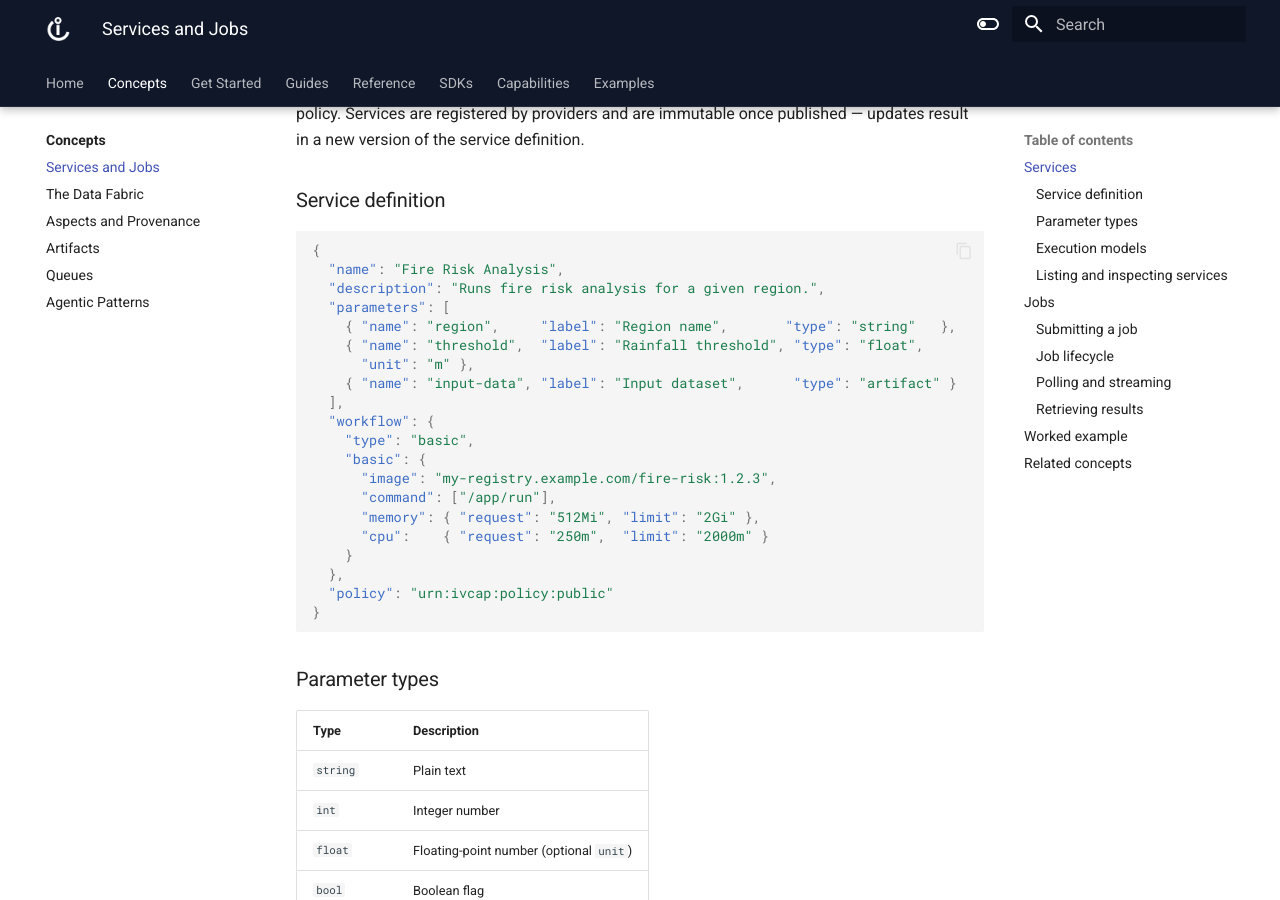
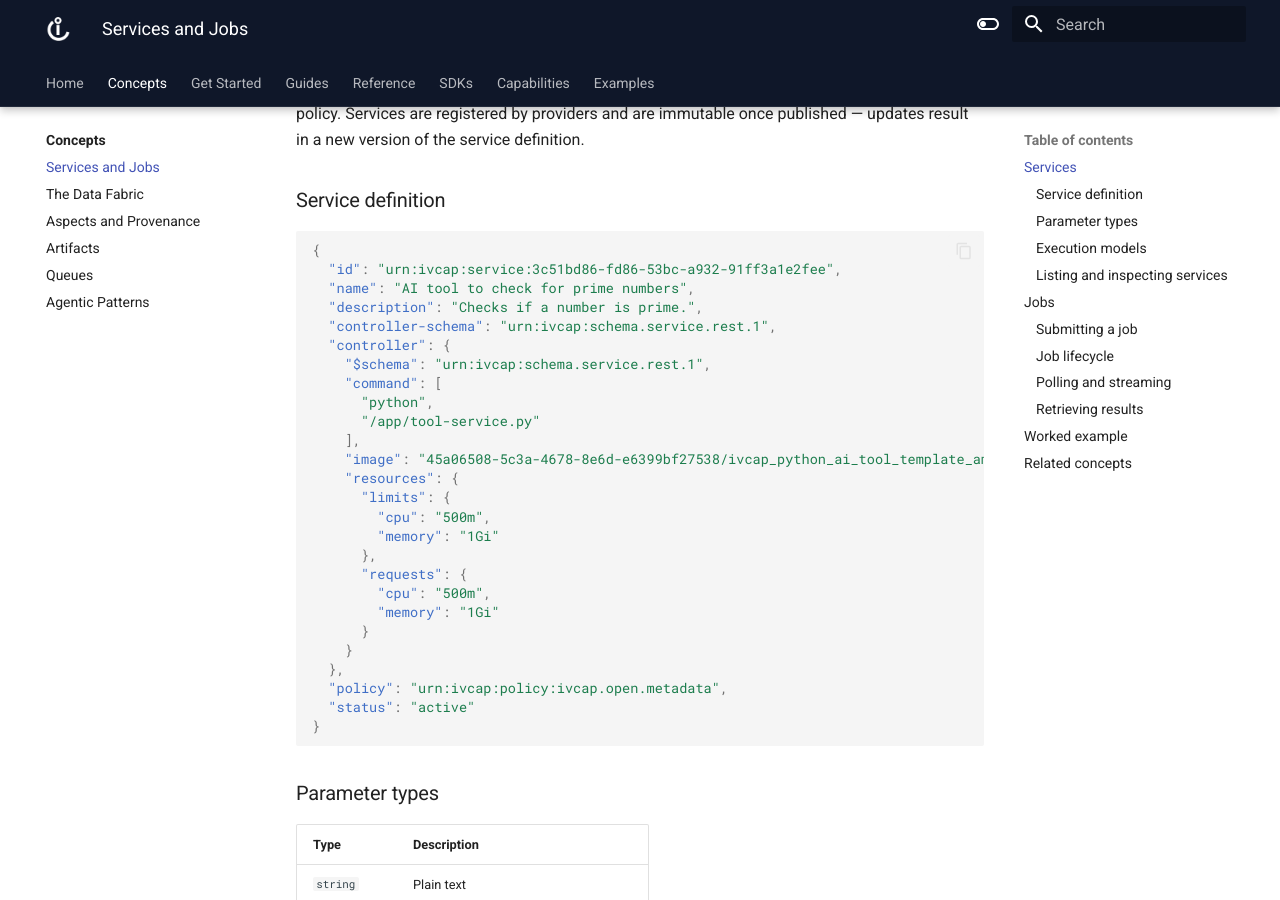
Before and after one commit to ivcap-works/ivcap-docs, an MkDocs documentation site: the page built from docs/concepts/services-and-jobs.md, in a window 1280 px wide and 900 px high, scrolled down 371 px. Built offline with MkDocs 1.6.1 and Material for MkDocs 9.7.7, drawn with Linux system fonts in a browser that asks for light colours; comment, search, counter and statistics services are not loaded; some of the changed text lies outside the part shown.

Commit message:
snapshot

````diff
--- a/docs/concepts/services-and-jobs.md
+++ b/docs/concepts/services-and-jobs.md
@@ -15,24 +15,30 @@ updates result in a new version of the service definition.
 
 ```json
 {
-  "name": "Fire Risk Analysis",
-  "description": "Runs fire risk analysis for a given region.",
-  "parameters": [
-    { "name": "region",     "label": "Region name",       "type": "string"   },
-    { "name": "threshold",  "label": "Rainfall threshold", "type": "float",
-      "unit": "m" },
-    { "name": "input-data", "label": "Input dataset",      "type": "artifact" }
-  ],
-  "workflow": {
-    "type": "basic",
-    "basic": {
-      "image": "my-registry.example.com/fire-risk:1.2.3",
-      "command": ["/app/run"],
-      "memory": { "request": "512Mi", "limit": "2Gi" },
-      "cpu":    { "request": "250m",  "limit": "2000m" }
+  "id": "urn:ivcap:service:3c51bd86-fd86-53bc-a932-91ff3a1e2fee",
+  "name": "AI tool to check for prime numbers",
+  "description": "Checks if a number is prime.",
+  "controller-schema": "urn:ivcap:schema.service.rest.1",
+  "controller": {
+    "$schema": "urn:ivcap:schema.service.rest.1",
+    "command": [
+      "python",
+      "/app/tool-service.py"
+    ],
+    "image": "45a06508-5c3a-4678-8e6d-e6399bf27538/ivcap_python_ai_tool_template_amd64:06548bc",
+    "resources": {
+      "limits": {
+        "cpu": "500m",
+        "memory": "1Gi"
+      },
+      "requests": {
+        "cpu": "500m",
+        "memory": "1Gi"
+      }
     }
   },
-  "policy": "urn:ivcap:policy:public"
+  "policy": "urn:ivcap:policy:ivcap.open.metadata",
+  "status": "active"
 }
 ```
 
@@ -90,10 +96,7 @@ job gets its own URN and is independently tracked through its lifecycle.
 === "CLI"
 
     ```bash
-    ivcap order create urn:ivcap:service:<uuid> \
-        region="Tasmania-North" \
-        threshold=0.05 \
-        input-data=urn:ivcap:artifact:<uuid>
+    ivcap service create urn:ivcap:service:<uuid> -f request.json
     ```
 
 === "REST"
@@ -214,11 +217,11 @@ $ ivcap artifact upload background.png --name "background" --mime-type image/png
 ID: urn:ivcap:artifact:6a1c3f2e-...
 
 # 3 – Submit the job
-$ ivcap order create @1 msg="Hello IVCAP" img-art=urn:ivcap:artifact:6a1c3f2e-...
-Order 'urn:ivcap:job:505c8573-...' with status 'pending' submitted.
+$ echo '{"msg": "Hello IVCAP", "img-art": "urn:ivcap:artifact:6a1c3f2e-..."}' | ivcap service create @1 -f -
+Job 'urn:ivcap:job:505c8573-...' with status 'pending' submitted.
 
 # 4 – Wait for completion
-$ ivcap order get urn:ivcap:job:505c8573-...
+$ ivcap job get urn:ivcap:job:505c8573-...
   Status  succeeded
 Products  @1 │ out.png │ image/png
 
--- a/mkdocs.yml
+++ b/mkdocs.yml
@@ -73,11 +73,14 @@ markdown_extensions:
 - tables
 - admonition
 - pymdownx.details
+- pymdownx.emoji:
+    emoji_index: !!python/name:material.extensions.emoji.twemoji
+    emoji_generator: !!python/name:material.extensions.emoji.to_svg
 - pymdownx.superfences:
     custom_fences:
     - name: mermaid
       class: mermaid
-      format: __PYTAG_0__
+      format: !!python/name:pymdownx.superfences.fence_code_format
 - pymdownx.highlight:
     anchor_linenums: true
 - pymdownx.inlinehilite
````
Also changed, not shown: other parts of docs/concepts/services-and-jobs.md (+1 -1 lines), docs/concepts/index.md (+7 -4 lines), docs/getting-started/run-analysis.md (+1 -1 lines), docs/guides/running/index.md (+2 -2 lines), 1 other file.
